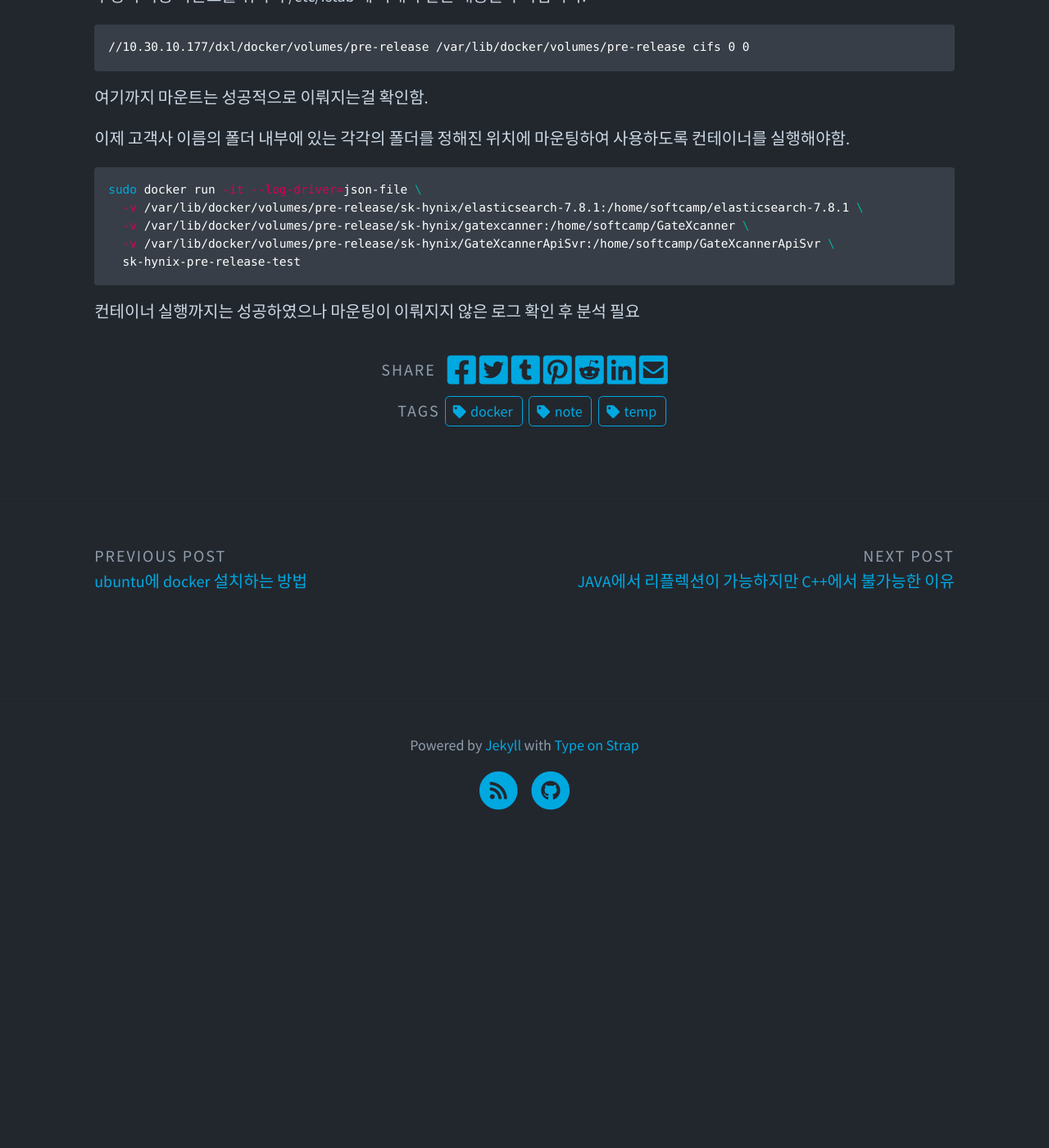
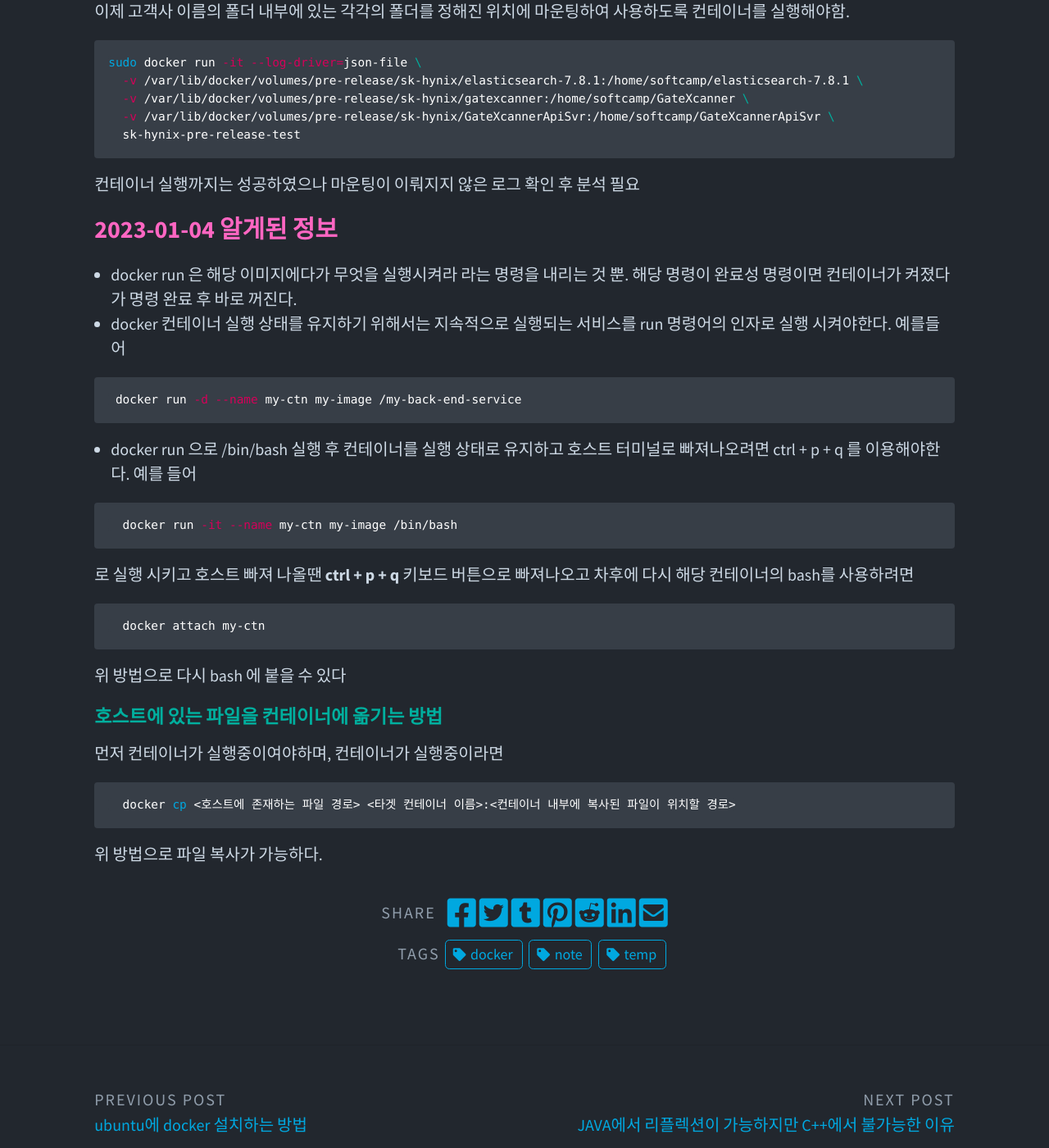
Before and after one commit to mainmethod0126/old-tech-blog, a Jekyll site: the page built from _posts/docker/2022-12-17-회사-TEST-SERVER를-도커-이미지로-만들기.md, in a window 1280 px wide and 1400 px high, scrolled down 2922 px. Shown: the whole window at 82% size. Built offline with Jekyll 4.4.1, drawn with Linux system fonts in a browser that asks for light colours; comment, search, counter and statistics services are not loaded; before the commit the page ends 3948 px from its top, so only the background shows below that; some of the changed text lies outside the part shown.

Commit message:
2023-01-04 알아낸 내용 정리

````diff
--- a/_posts/docker/2022-12-17-회사-TEST-SERVER를-도커-이미지로-만들기.md
+++ b/_posts/docker/2022-12-17-회사-TEST-SERVER를-도커-이미지로-만들기.md
@@ -60,18 +60,11 @@ FROM centos:7.1908
 ```dockerfile
 FROM centos:7.7.1908
 
-# Install Elasticsearch
-RUN yum -y install wget
-RUN wget https://artifacts.elastic.co/downloads/elasticsearch/elasticsearch-7.8.1-x86_64.rpm
-RUN yum -y install elasticsearch-7.8.1-x86_64.rpm
+# Install MariaDB
+RUN yum -y install mariadb-server mariadb
 
-# Add Nginx Repo
-RUN yum -y install http://nginx.org/packages/centos/7/noarch/RPMS/nginx-release-centos-7-0.el7.ngx.noarch.rpm
-
-RUN yum -y update
-
-# Install NGINX
-RUN yum -y install nginx
+# Start MariaDB and set it to start on boot
+RUN systemctl start mariadb && systemctl enable mariadb
 
 # Add user with sudo privileges
 RUN adduser --uid 1000 softcamp
@@ -130,3 +123,41 @@ sudo docker run -it --log-driver=json-file \
 ```
 
 컨테이너 실행까지는 성공하였으나 마운팅이 이뤄지지 않은 로그 확인 후 분석 필요
+
+### 2023-01-04 알게된 정보
+
+- docker run 은 해당 이미지에다가 무엇을 실행시켜라 라는 명령을 내리는 것 뿐. 해당 명령이 완료성 명령이면 컨테이너가 켜졌다가 명령 완료 후 바로 꺼진다.
+
+- docker 컨테이너 실행 상태를 유지하기 위해서는 지속적으로 실행되는 서비스를 run 명령어의 인자로 실행 시켜야한다.
+예를들어
+
+```bash
+ docker run -d --name my-ctn my-image /my-back-end-service
+```
+
+- docker run 으로 /bin/bash 실행 후 컨테이너를 실행 상태로 유지하고 호스트 터미널로 빠져나오려면 ctrl + p + q 를 이용해야한다.
+예를 들어
+
+```bash
+  docker run -it --name my-ctn my-image /bin/bash
+```
+
+로 실행 시키고 호스트 빠져 나올땐
+**ctrl + p + q** 키보드 버튼으로 빠져나오고
+차후에 다시 해당 컨테이너의 bash를 사용하려면
+
+```bash
+  docker attach my-ctn
+```
+
+위 방법으로 다시 bash 에 붙을 수 있다
+
+#### 호스트에 있는 파일을 컨테이너에 옮기는 방법
+
+먼저 컨테이너가 실행중이여야하며, 컨테이너가 실행중이라면
+
+```bash
+  docker cp <호스트에 존재하는 파일 경로> <타겟 컨테이너 이름>:<컨테이너 내부에 복사된 파일이 위치할 경로>
+```
+
+위 방법으로 파일 복사가 가능하다.
````
